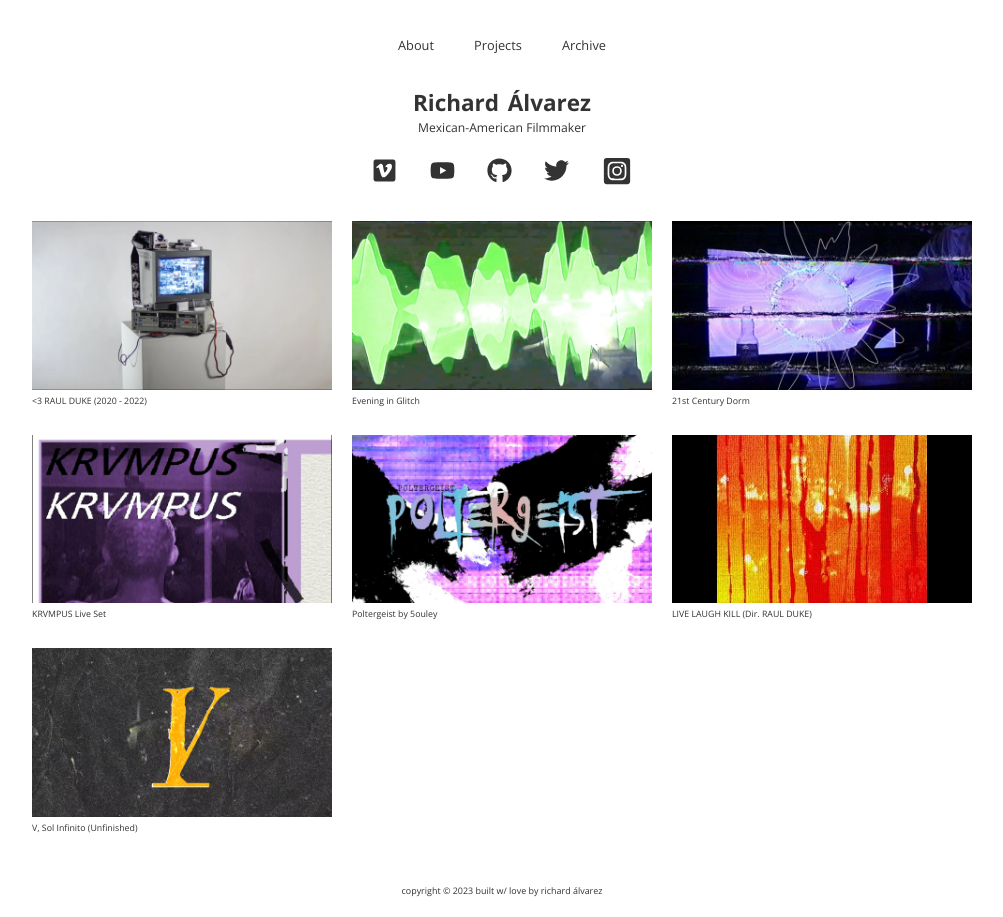
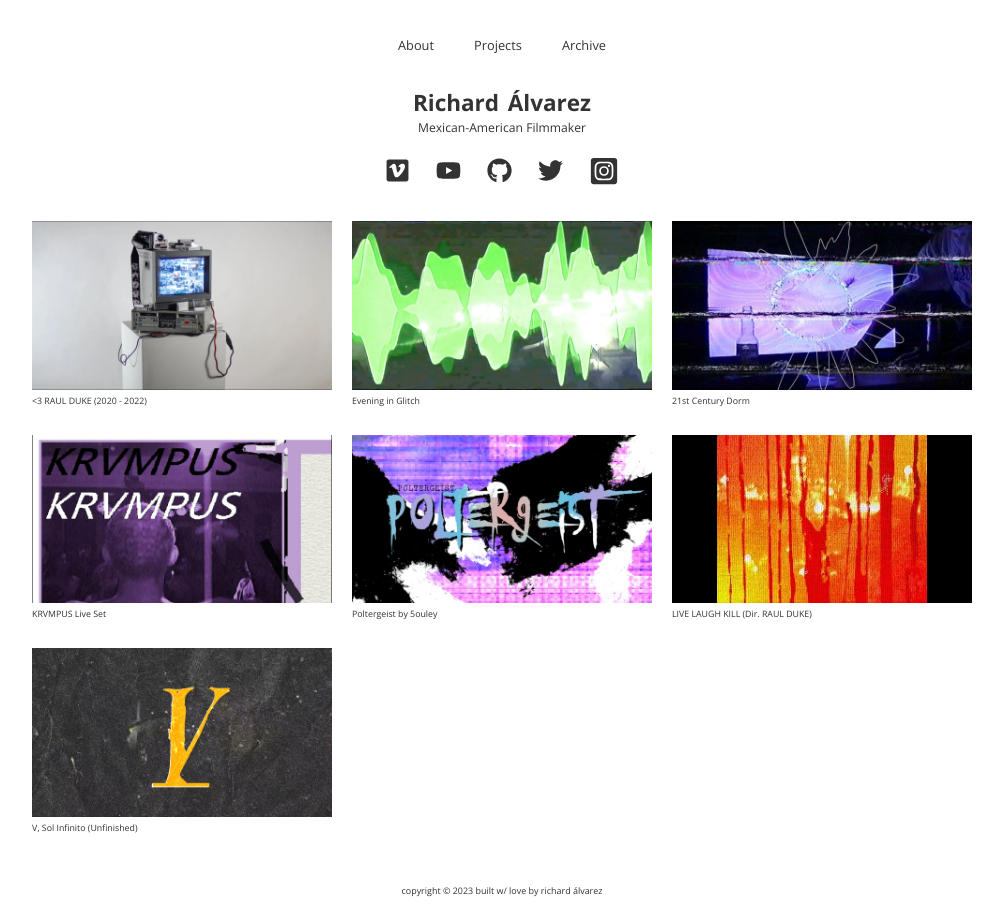
Before and after one commit to raulduk3/raulduke, a Next.js app: page / in a window 1280 px wide. Shown: the whole page, without its empty margins (138-1141 px from the left). Built offline with nearby package versions, Linux system fonts and the light colour scheme.

Commit message:
charlie fixed

```diff
--- a/styles/index.js
+++ b/styles/index.js
@@ -218,10 +218,10 @@ export const SocialLinksWrapper = styled.div`
     margin-bottom: ${({ theme }) => theme.spacing.m};
 
     @media (min-width: 450px) {
-        width: 60vw;
+        width: 50vw;
     }
     @media (min-width: 780px) {
-        width: 25vw;
+        width: 22vw;
     }
 `
 
```
